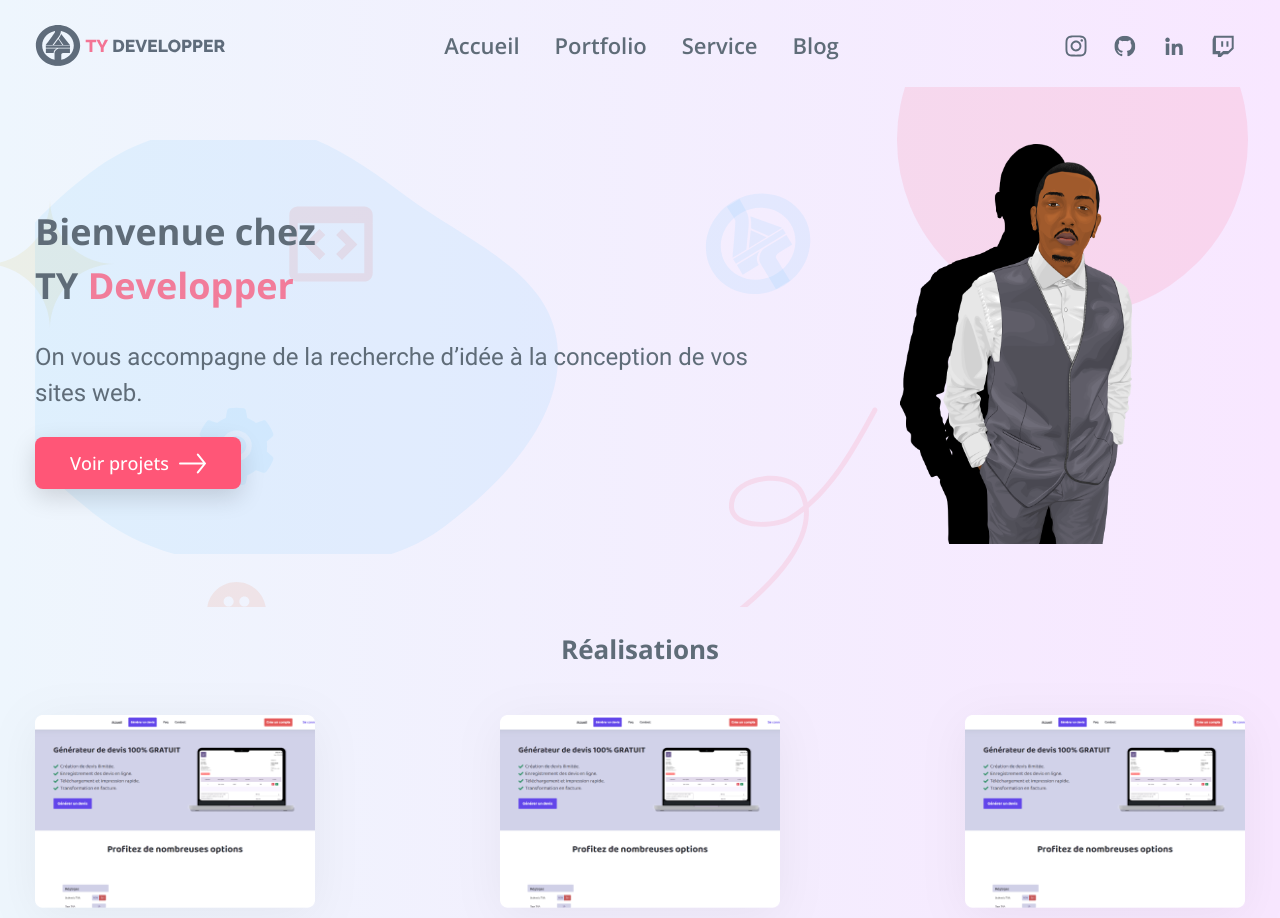
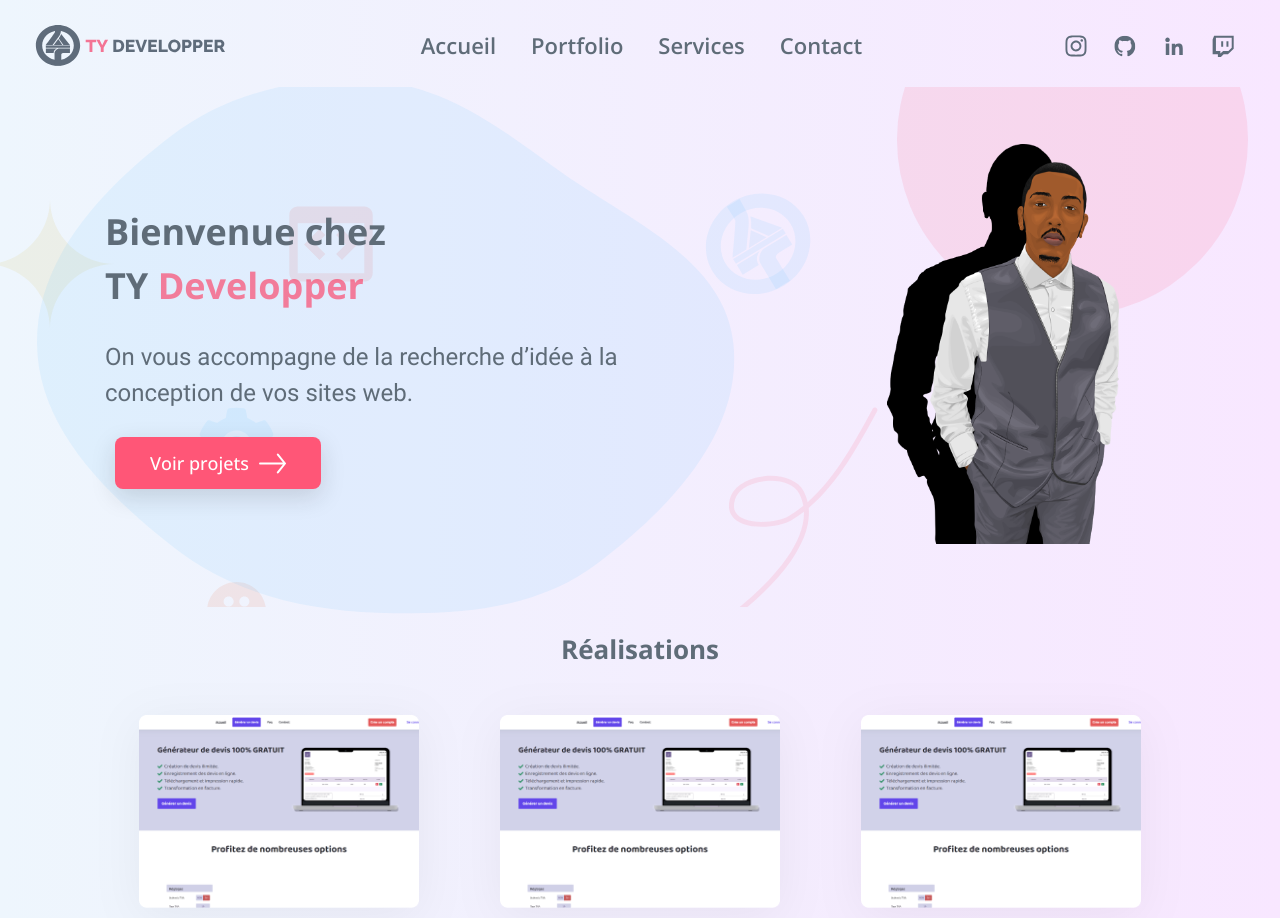
Before and after one commit to maakino/TyPortfolio, a website: page index.html in a window 1280 px wide. Shown: the top 918 px of the page. Drawn offline with Linux system fonts and the light colour scheme.

Commit message:
add pc scss and patch responsive bug

```diff
--- a/index.html
+++ b/index.html
@@ -31,32 +31,32 @@
 				<nav class="header__nav">
 					<img src="./img/logo.svg" alt="logo du site" width="195" height="41px" loading="lazy">
 					<ul class="header__nav-list">
-						<li><a class="links" href="#">Accueil</a></li>
-						<li><a class="links" href="#">Portfolio</a></li>
-						<li><a class="links" href="#">Service</a></li>
-						<li><a class="links" href="#">Blog</a></li>
+						<li><a class="links" href="#home">Accueil</a></li>
+						<li><a class="links" href="#portfolio">Portfolio</a></li>
+						<li><a class="links" href="#services">Services</a></li>
+						<li><a class="links" href="#contact">Contact</a></li>
 					</ul>
 				<div class="header__nav-reseaux">
 					<!-- instagram -->
 				<a href="https://www.instagram.com/tydevelopper/">
 					<img src="./img/reseau/instagram.svg" alt="icon instagram" width="22" height="22">
 				</a>
-				<a href="">
+				<a href="https://github.com/maakino">
 					<img src="./img/reseau/github.svg" alt="icon github" width="22" height="22">
 				</a>
 				<!-- linkedin -->
-				<a href="">
+				<a href="https://www.linkedin.com/in/teddy-equerre-514a781a2/">
 					<img src="./img/reseau/linkedin.svg" alt="icon linkedin" width="22" height="22">
 				</a>
 				<!-- twitch -->
-				<a href="">
+				<a href="https://www.twitch.tv/maakyno">
 					<img src="./img/reseau/twitch.svg" alt="icon twitch" width="22" height="22">
 				</a>
 				</div>
 				</nav>
 			</div>
 				</header>
-				<section class=" section-home backgroundGradient">
+				<section id="home" class=" section-home backgroundGradient">
 					<div class="home max-w padding">
 						<div class="home__info">
 							<h1 class="titel home__info-titel"style="color: var(--txt-primary-color)">
@@ -66,7 +66,7 @@
 								</span>
 							</h1>
 								<p class="home__info-txt paragraph">On vous accompagne de la recherche d’idée à la conception de vos sites web.</p>
-								<a class="btn btn-primary home__btn" href="#"> <p>Voir projets</p> <img src="img/icon/arrowRight.svg" alt=""> </a>
+								<a class="btn btn-primary home__btn" href="#portfolio"> <p>Voir projets</p> <img src="img/icon/arrowRight.svg" alt=""> </a>
 						</div>
 						<div class="home__img">
 							<img src="./img/Illustration.png" alt="Ilustration acceuil" width="141" height="242">
@@ -74,18 +74,24 @@
 					</div>
 				</section>
 				<!-- portfolio -->
-				<section class="backgroundGradient">
-					<div class="portfolio padding">
+				<section id="portfolio" class="backgroundGradient">
+					<div class="portfolio padding max-w" >
 						<h2 class="titelMedium margin-txt" style="color: var(--txt-primary-color)">Réalisations</h2>
 						<div class="portfolio__content">
 							<span>
-								<img src="img/Frame 7.png" alt="" width="289" height="199">
+								<a href="#">
+									<img src="img/Frame 7.png" alt="" width="289" height="199">
+								</a>
 							</span>
 							<span>
-								<img src="img/Frame 7.png" alt="" width="289" height="199">
+								<a href="#">
+									<img src="img/Frame 7.png" alt="" width="289" height="199">
+								</a>
 							</span>
 							<span>
-								<img src="img/Frame 7.png" alt="" width="289" height="199">
+								<a href="#">
+									<img src="img/Frame 7.png" alt="" width="289" height="199">
+								</a>
 							</span>
 						</div>
 						<a href="#" class="btn btn-primary portfolio__btn" style="background-color: var(--background-btn-color);"><p>Voir tout les projets</p> <img src="img/icon/exit.svg" alt="" width="20" height="20"></a>
@@ -112,7 +118,7 @@
 						</div>
 					</div>
 					</section>
-					<section class="backgroundGradient">
+					<section id="services" class="backgroundGradient">
 						<div class=" services padding max-w">
 							<h3 class="titelMedium margin-txt" style="color:var(--txt-primary-color);">Mes services</h3>
 							<div class="services__content">
@@ -146,9 +152,9 @@
 					<!-- methode -->
 					<section class="method">
 					</section>
-					<section>
-						<div class="contact padding">
-							<h2 class="titelMedium margin-txt" style="color: var(--txt-primary-color);">Vous voulez lancer un projet ?</h2>
+					<section id="contact">
+						<div class="contact padding max-w">
+							<h2   class="titelMedium margin-txt" style="color: var(--txt-primary-color);">Vous voulez lancer un projet ?</h2>
 							<form class="contact__form" action="">
 								<div class="contact-input">
 									<p class="paragraph">Nom</p>
@@ -177,10 +183,10 @@
 								<li><a class="links" style="color: var(--txt-primary-color);" href="#">Contact</a></li>
 							</ul>
 							<div class="footer__reseaux">
-								<span><a href="#"><img src="img/reseau/instagram.svg" alt="" width="22" height="22"></a></span>
-								<span><a href="#"><img src="img/reseau/github.svg" alt="" width="22" height="22"></a></span>
-								<span><a href="#"><img src="img/reseau/linkedin.svg" alt="" width="22" height="22"></a></span>
-								<span><a href="#"><img src="img/reseau/twitch.svg" alt="" width="22" height="22"></a></span>
+								<span><a href="https://www.instagram.com/tydevelopper/"><img src="img/reseau/instagram.svg" alt="" width="22" height="22"></a></span>
+								<span><a href="https://github.com/maakino"><img src="img/reseau/github.svg" alt="" width="22" height="22"></a></span>
+								<span><a href="https://www.linkedin.com/in/teddy-equerre-514a781a2/"><img src="img/reseau/linkedin.svg" alt="" width="22" height="22"></a></span>
+								<span><a href="https://www.twitch.tv/maakyno"><img src="img/reseau/twitch.svg" alt="" width="22" height="22"></a></span>
 							</div>
 							<hr class="footer__hr" style="color: var(--border-color);">
 							<p class="footer__copy paragraph">Copyright Equerre Teddy - 2022</p>
--- a/src/scss/base/base.scss
+++ b/src/scss/base/base.scss
@@ -5,6 +5,7 @@
     --txt-secondary-color: rgba(253, 49, 89, 0.6);
     --border-color: rgba(0,0,0,0.1);
     --radius: 8px;
+    scroll-behavior: smooth;
 }
 .backgroundGradient{
     background: linear-gradient(90deg, #EEF6FD 0%, #F8E7FF 100%);
@@ -50,7 +51,7 @@
         padding: 0 80px;
     }
     @include media (largeXl){
-        padding: 57px 247px;
+        padding: 57px 170px;
     }
 }
 .max-w{
@@ -75,11 +76,11 @@
     gap: 10px;
     height: 52px;
     border-radius: 8px;
-    box-shadow: 0px 8px 24px rgba(0, 0, 0, 0.15);
     border: none;
     font-size: 18px;
     font-family: "openSans";
     padding: 0 14px;
+    box-shadow: 0px 8px 24px rgba(36, 36, 36, 0.15);
 }
 .btn-primary{
     background-color: var(--background-btn-color);
--- a/src/scss/components/card.scss
+++ b/src/scss/components/card.scss
@@ -9,11 +9,20 @@
     gap: 24px;
     align-items: center;
     margin: auto;
+    border-radius: 8px;
+    box-shadow: 0px 8px 24px rgba(36, 36, 36, 0.15);
     @include media (small){
         width: 279px;
         height: 364px;
         gap: 5px;
         padding: 8px;
+    }
+    @include media (medium){
+        width: 380px;
+        height: 425px;
+        gap: 19px;
+        padding: 42px 11px;
+        margin: 0;
     }
     h3{
         text-align: center;
@@ -34,7 +43,7 @@
     &__info{
         text-align: center;
         @include media(small){
-font-size: 18px;
+        font-size: 18px;
         }
     }
 }
--- a/src/scss/page/contact.scss
+++ b/src/scss/page/contact.scss
@@ -1,4 +1,9 @@
 .contact{
+    @include media(medium){
+        background-image: url('../../../img/contact/Group\ 29.svg');
+        background-repeat: no-repeat;
+        background-position: top;
+    }
     @include media(large){
         padding: 75px 0;
     }
@@ -14,6 +19,6 @@
         background-position: 137px 18px;
         max-width: fit-content;
         min-width: 186px;
-
+        cursor: pointer;
     }
 }
--- a/src/scss/page/home.scss
+++ b/src/scss/page/home.scss
@@ -51,7 +51,10 @@
             background-position: -55px;
         }
         @include media(medium){
-            background-image: url('../../../img/home/medium/wave.svg');
+            background-image: url('../../../img/home/large/wave.svg');
+            height: 540px;
+            width: 700px;
+            background-position: right;
         }
         @include media(largeXl){
             background-image: url('../../../img/home/large/wave.svg');
@@ -65,6 +68,9 @@
             @include media(small){
                font-size: 36px;
             }
+            @include media(medium){
+                padding-left: 70px;
+              }
             @include media(large){
                 font-size: 64px;
              }
@@ -73,6 +79,12 @@
             font-size: 18px;
             @include media(small){
                 font-size: 24px;
+             }
+             @include media(medium){
+                padding-left: 70px;
+              }
+             @include media(largeXl){
+               padding-left: 90px;
              }
         }
         }
@@ -98,6 +110,12 @@
     }
     &__btn{
         margin: 0;
+        @include media(medium){
+            margin-left: 80px;
+          }
+        @include media(largeXl){
+            margin-left: 90px;
+          }
     }
 }
 
--- a/src/scss/page/info.scss
+++ b/src/scss/page/info.scss
@@ -11,7 +11,10 @@
         flex-direction: column;
         gap: 23px;
         @include media(large){
+            background-image: url('../../../img/info/bkg.svg');
+            background-repeat: no-repeat;
             flex-direction: row;
+            background-position: right 0;
         }
     }
     &__img{
--- a/src/scss/page/portfolio.scss
+++ b/src/scss/page/portfolio.scss
@@ -1,20 +1,21 @@
 .portfolio{
     text-align: center;
-    display: flex;
+        display: flex;
         flex-direction: column;
         gap: 23px;
-        @include media(largeXl){
+        @include media(large){
            padding-top: 0;
+           padding-bottom: 75px;
         }
     &__content{
         display: flex;
         flex-direction: column;
         justify-content: center;
         align-items: center;
-        gap: 23px;
+        gap: 81px;
         @include media(medium){
             flex-direction: row;
-            justify-content: space-between;
+            justify-content: center;
         }
         span{
             filter: drop-shadow(0px 8px 24px rgba(0, 0, 0, 0.05));
--- a/src/scss/page/services.scss
+++ b/src/scss/page/services.scss
@@ -1,7 +1,8 @@
 .services{
-   @include media(large){
-      padding: 75px 0;
-  }
+   @include media (large){
+   padding-top: 0;
+   padding-bottom: 75px;
+    }
    &__content{
     display: flex;
     flex-direction: column;
@@ -9,9 +10,15 @@
     @include media (small){
       gap: 23px;
   }
-  @include media (medium){
-  flex-direction: row;
-}
+@include media (medium){
+   flex-direction: row;
+   gap: 20px;
+   justify-content: center;
+   align-items: center;
+ }
+ @include media (large){
+   gap: 79px;
+ }
 
    }
 }
```
Also changed, not shown: css/style.css, img/contact/Group 29.svg (added), img/info/bkg.svg, 2 other files.
